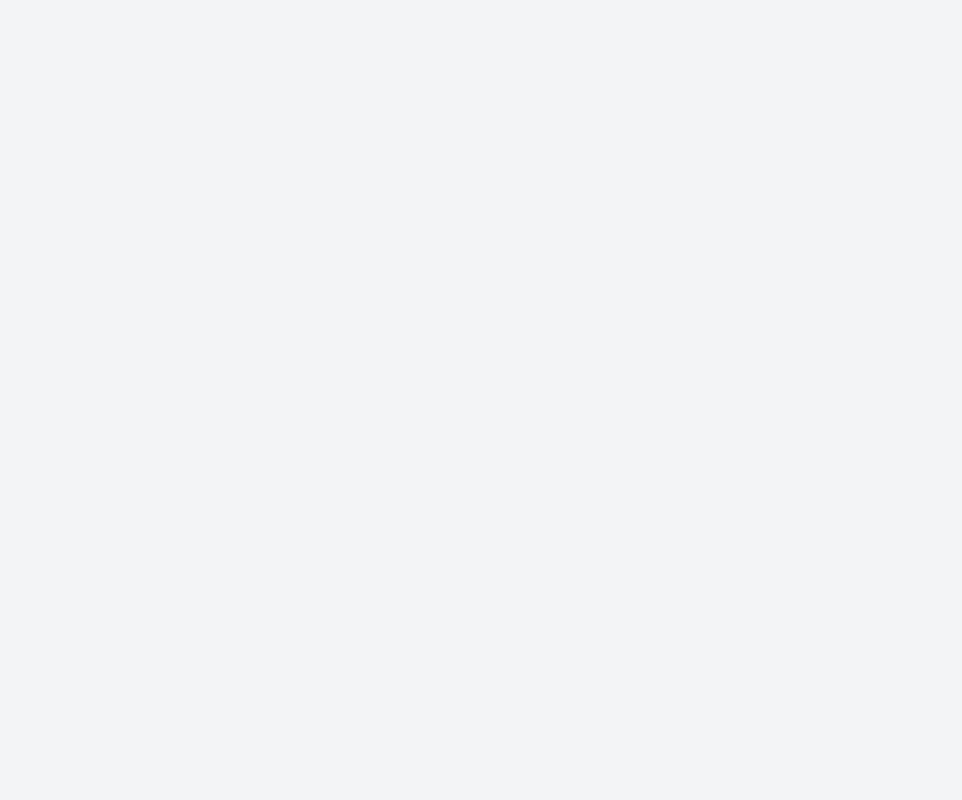
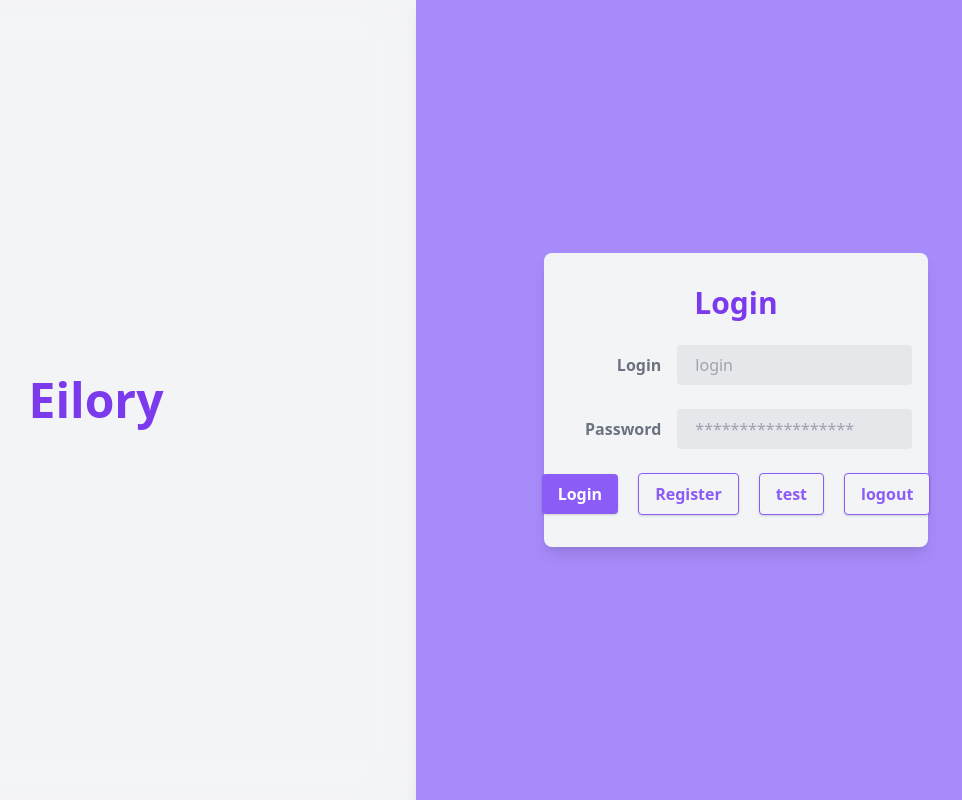
Before and after one commit to igor-cherepanov/eilory, a Vue app: page /home in a window 1280 px wide. Before the commit this address had no page. Shown: the whole page, without its empty margins (224-1186 px from the left). Built offline with nearby package versions, Linux system fonts and the light colour scheme; what vue-cli-plugin-axios would draw is missing.

Commit message:
feat(Auth): Login, Register

```diff
--- a/package.json
+++ b/package.json
@@ -25,6 +25,7 @@
     "@vue/compiler-sfc": "^3.0.0",
     "axios": "^0.18.0",
     "babel-eslint": "^10.1.0",
+    "dotenv-webpack": "^7.1.0",
     "eslint": "^6.7.2",
     "eslint-plugin-vue": "^7.0.0",
     "vue-cli-plugin-axios": "0.0.4",
--- a/src/App.vue
+++ b/src/App.vue
@@ -14,7 +14,6 @@ export default {
   components: {Site, CRM},
   computed: {
     layout() {
-      console.log(123)
       return (this.$route.meta.layout || defaultLayout)
     }
   },
--- a/src/components/Auth/LoginForm.vue
+++ b/src/components/Auth/LoginForm.vue
@@ -17,6 +17,16 @@
             class="shadow bg-gray-100 hover:bg-gray-300 focus:shadow-outline focus:outline-none text-white font-bold py-2 px-4 rounded border-purple-500 border text-purple-500"
             type="button" @click="$emit('swapComponent', 'RegisterForm')">
           Register
+        </button>
+        <button
+            class="shadow bg-gray-100 hover:bg-gray-300 focus:shadow-outline focus:outline-none text-white font-bold py-2 px-4 rounded border-purple-500 border text-purple-500"
+            type="button" @click="test()">
+          test
+        </button>
+        <button
+            class="shadow bg-gray-100 hover:bg-gray-300 focus:shadow-outline focus:outline-none text-white font-bold py-2 px-4 rounded border-purple-500 border text-purple-500"
+            type="button" @click="userLogout">
+          logout
         </button>
       </div>
     </div>
@@ -40,7 +50,13 @@ export default {
   methods: {
     ...mapActions({
       userLogin: "user/login",
+      userLogout: "user/logout",
     }),
+    test(){
+      axios.post("http://api.eilory.test/api/test").then(userInfoResponse => {
+        console.log(userInfoResponse)
+      })
+    }
 
   }
 }
--- a/src/components/Auth/RegisterForm.vue
+++ b/src/components/Auth/RegisterForm.vue
@@ -8,7 +8,7 @@
       <inline-input v-model="login" name="login" label="Login" placeholder="login"/>
       <inline-input v-model="password" name="password" label="Password" placeholder="******************"/>
       <inline-input v-model="confirmPassword" name="confirm_password" label="Confirm" placeholder="******************"/>
-<!--      <div class="md:flex md:items-center mb-6">-->
+      <!--      <div class="md:flex md:items-center mb-6">-->
 <!--        <div class="md:w-1/3"></div>-->
 <!--        <label class="md:w-2/3 block text-gray-500 font-bold">-->
 <!--          <input class="mr-2 leading-tight" type="checkbox">-->
@@ -25,7 +25,7 @@
         </button>
         <button
             class="shadow bg-purple-500 hover:bg-purple-400 focus:shadow-outline focus:outline-none text-white font-bold py-2 px-4 rounded"
-            type="button" @click="userRegister(login, password, name)">
+            type="button" @click="userRegister({name, login, password, confirmPassword})">
           Register
         </button>
       </div>
--- a/src/layouts/CRM.vue
+++ b/src/layouts/CRM.vue
@@ -11,6 +11,9 @@ export default {
     Navbar,
   },
   computed: {},
+  mounted() {
+
+  }
 }
 </script>
 
--- a/src/router/router.js
+++ b/src/router/router.js
@@ -7,7 +7,7 @@ const routes = [
         component: Welcome,
     },
     {
-        path: '/',
+        path: '/home',
         component: Welcome,
     }
 ]
--- a/src/store/userModule.js
+++ b/src/store/userModule.js
@@ -22,55 +22,58 @@ export const userModule = {
         },
     },
     actions: {
-        async login({state, commit}, {login, password}) {
+        async userInfo({commit}) {
             try {
-                const domain = 'http://api.eilory.test';
-                const csrfUrl = domain + '/sanctum/csrf-cookie';
-                const loginUrl = domain + '/login';
-                const userInfoUrl = domain + '/user-info';
+                const appUrl = process.env.VUE_APP_API_URL;
+                const userInfoUrl = appUrl + '/api/user-info';
 
-                console.log(login, password)
-                axios.get(csrfUrl).then(csrfResponse => {
-                    console.log(login, password)
-                    axios.post(loginUrl, {
-                        email: login,
-                        password: password,
-                    }).then(loginResponse => {
-                        axios.get(userInfoUrl).then(userInfoResponse => {
-                            commit("setId", userInfoResponse.data.id)
-                            commit("setName", userInfoResponse.data.name)
-                        })
-                    })
+                axios.get(userInfoUrl).then(userInfoResponse => {
+                    commit('setId', userInfoResponse.data.id)
+                    commit('setName', userInfoResponse.data.name)
                 })
             } catch (e) {
-                alert('Ошибка')
                 console.log(e)
             }
         },
-        async register({state, commit}, login, password, name) {
-            try {
-                const registerUrl = '';
-                const response = await axios.get(registerUrl, {
-                    params: {
-                        login: login,
-                        password: password,
-                        name: name,
-                    }
+        // eslint-disable-next-line no-empty-pattern
+        async login({}, {login, password}) {
+            const appUrl = process.env.VUE_APP_API_URL;
+            const csrfUrl = appUrl + '/sanctum/csrf-cookie';
+            const loginUrl = appUrl + '/login';
+
+            axios.get(csrfUrl).then(() => {
+                axios.post(loginUrl, {
+                    email: login,
+                    password: password,
+                }).then(() => {
+                    this.userInfo
                 })
-                commit("setId", response.data.id)
-                commit("setName", response.data.name)
-                this.$cookies.remove("token", response.data.token) // 1 month after, expire
-            } catch (e) {
-                alert('Ошибка')
-                console.log(e)
-            }
+            })
+        },
+        // eslint-disable-next-line no-empty-pattern
+        async register({}, {name, login, password, confirmPassword}) {
+            const domain = process.env.VUE_APP_API_URL;
+            const csrfUrl = domain + '/sanctum/csrf-cookie';
+            const registerUrl = domain + '/register';
+
+            axios.get(csrfUrl).then(() => {
+                axios.post(registerUrl, {
+                    email: login,
+                    name: name,
+                    password: password,
+                    password_confirmation: confirmPassword
+                }).then(() => {
+                    this.userInfo
+                })
+            })
         },
         logout({commit}) {
-            commit("setId", null)
-            commit("setLogin", "")
-            commit("setPassword", "")
-            commit("setName", "")
-            this.$cookies.remove("token")
+            commit('setId', null)
+            commit('setName', "")
+            const domain = process.env.VUE_APP_API_URL;
+            const logoutUrl = domain + '/logout';
+
+            axios.post(logoutUrl)
         }
     },
     modules: {}
```
Also changed, not shown: 2 other files (tests, documents, lock files or other folders).
